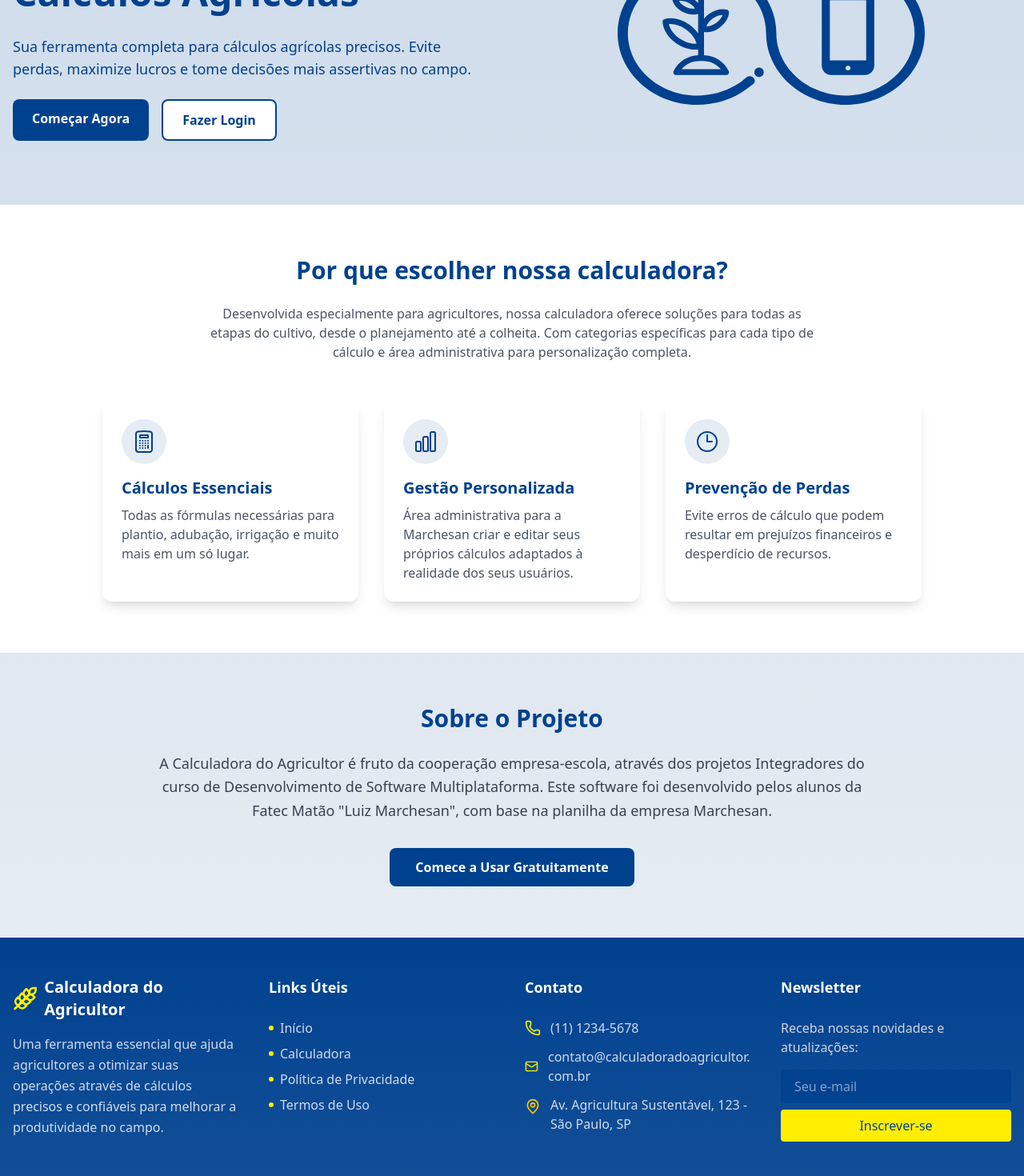
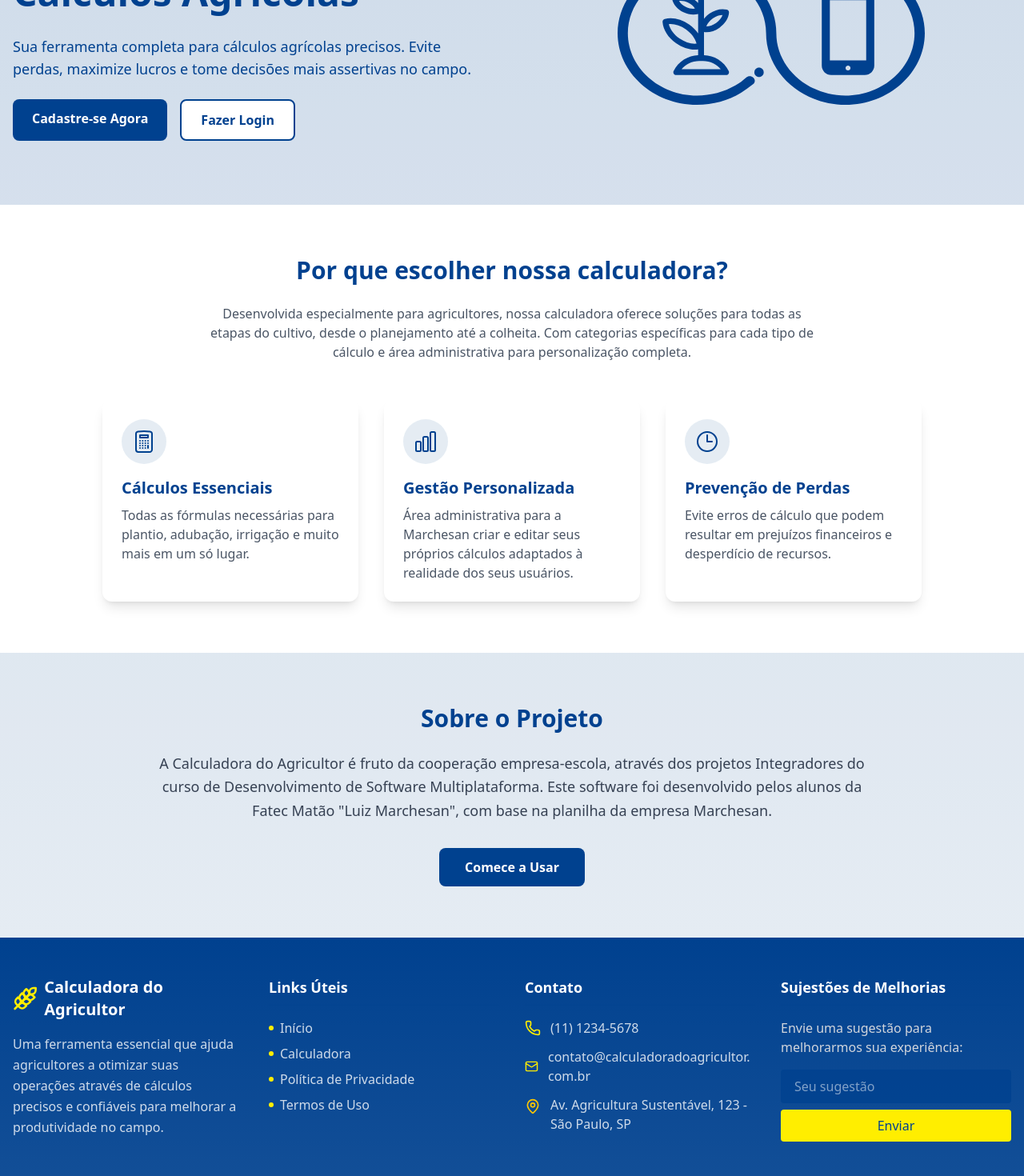
Before and after one commit to Calculadora-do-Agricultor/calculadora-do-agricultor-front, a React (Vite) app: page / in a window 1280 px wide. Shown: the part 260-1730 px from the top of the page at 80% size. Built offline with nearby package versions, Linux system fonts and the light colour scheme; no server answers.

Commit message:
alteração footer e página inicial

```diff
--- a/src/components/Footer/index.jsx
+++ b/src/components/Footer/index.jsx
@@ -156,19 +156,20 @@ const Footer = () => {
 
             {/* Newsletter */}
             <div className="space-y-4">
-              <h3 className="text-lg font-semibold border-b border-[#00418F]/30 pb-2">Newsletter</h3>
-              <p className="text-gray-300">Receba nossas novidades e atualizações:</p>
+              <h3 className="text-lg font-semibold border-b border-[#00418F]/30 pb-2">Sujestões de Melhorias</h3>
+              <p className="text-gray-300">Envie uma sugestão para melhorarmos
+              sua experiência:</p>
               <form className="mt-2 space-y-2">
                 <input
                   type="email"
-                  placeholder="Seu e-mail"
+                  placeholder="Seu sugestão"
                   className="w-full px-4 py-2 rounded bg-[#00418F]/80 border border-[#00418F]/30 text-white placeholder-white/50 focus:outline-none focus:ring-2 focus:ring-[#FFEE00]"
                 />
                 <button
                   type="submit"
                   className="w-full bg-[#FFEE00] hover:bg-[#FFEE00]/80 text-[#00418F] font-medium py-2 px-4 rounded transition-colors"
                 >
-                  Inscrever-se
+                  Enviar
                 </button>
               </form>
             </div>
--- a/src/pages/Home/Home.jsx
+++ b/src/pages/Home/Home.jsx
@@ -1,8 +1,11 @@
 import { CalculatorIcon, ChartBarIcon, ClockIcon, UserGroupIcon } from '@heroicons/react/24/outline';
 import logoEscura from '../../assets/logoEscura.svg';
 import { Link } from 'react-router-dom';
+import { useAuthState } from 'react-firebase-hooks/auth';
+import { auth } from '../../services/firebaseConfig';
 
 const Home = () => {
+  const [user] = useAuthState(auth);
   return (
     <div className="min-h-[calc(100vh-64px-40px)] bg-gradient-to-b from-[#00418F]/10 to-white">
       {/* Banner Principal */}
@@ -17,11 +20,21 @@ const Home = () => {
               maximize lucros e tome decisões mais assertivas no campo.
             </p>
             <div className="flex flex-wrap gap-4 justify-center lg:justify-start">
+              {user ? (
+                <Link
+                  to="/calculator"
+                  className="bg-[#00418F] hover:bg-[#00418F]/80 text-white font-bold py-3 px-6 rounded-lg transition duration-300 transform hover:scale-105 flex items-center gap-2"
+                >
+                  <CalculatorIcon className="w-5 h-5" />
+                  Acessar Calculadora
+                </Link>
+              ) : (
+                <>
                   <Link
                     to="/Register"
                     className="bg-[#00418F] hover:bg-[#00418F]/80 text-white font-bold py-3 px-6 rounded-lg transition duration-300 transform hover:scale-105"
                   >
-                Começar Agora
+                    Cadastre-se Agora
                   </Link>
                   <Link
                     to="/Login"
@@ -29,6 +42,8 @@ const Home = () => {
                   >
                     Fazer Login
                   </Link>
+                </>
+              )}
             </div>
           </div>
           <div className="lg:w-1/2 flex justify-center items-center">
@@ -95,12 +110,22 @@ const Home = () => {
             de Software Multiplataforma. Este software foi desenvolvido pelos alunos
             da Fatec Matão "Luiz Marchesan", com base na planilha da empresa Marchesan.
           </p>
+          {user ? (
+            <Link
+              to="/calculator"
+              className="inline-flex items-center gap-2 mt-8 bg-[#00418F] hover:bg-[#00418F]/80 text-white font-bold py-3 px-8 rounded-lg transition duration-300 transform hover:scale-105"
+            >
+              <CalculatorIcon className="w-5 h-5" />
+              Acessar Calculadora
+            </Link>
+          ) : (
             <Link
               to="/Register"
               className="inline-block mt-8 bg-[#00418F] hover:bg-[#00418F]/80 text-white font-bold py-3 px-8 rounded-lg transition duration-300 transform hover:scale-105"
             >
-            Comece a Usar Gratuitamente
+              Comece a Usar
             </Link>
+          )}
         </div>
       </section>
     </div>
```
Lines whose indentation alone changed are shown as unchanged.
